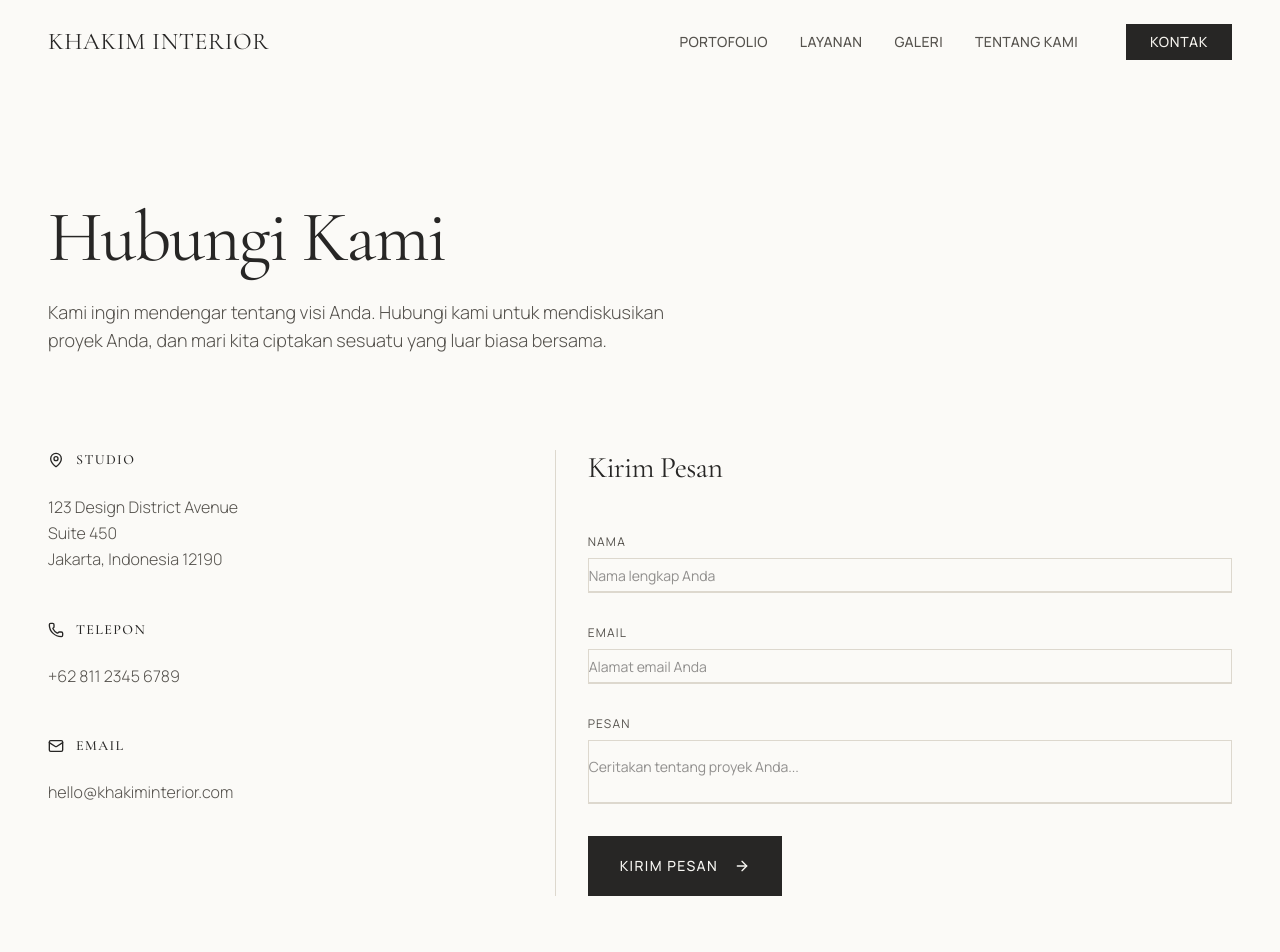
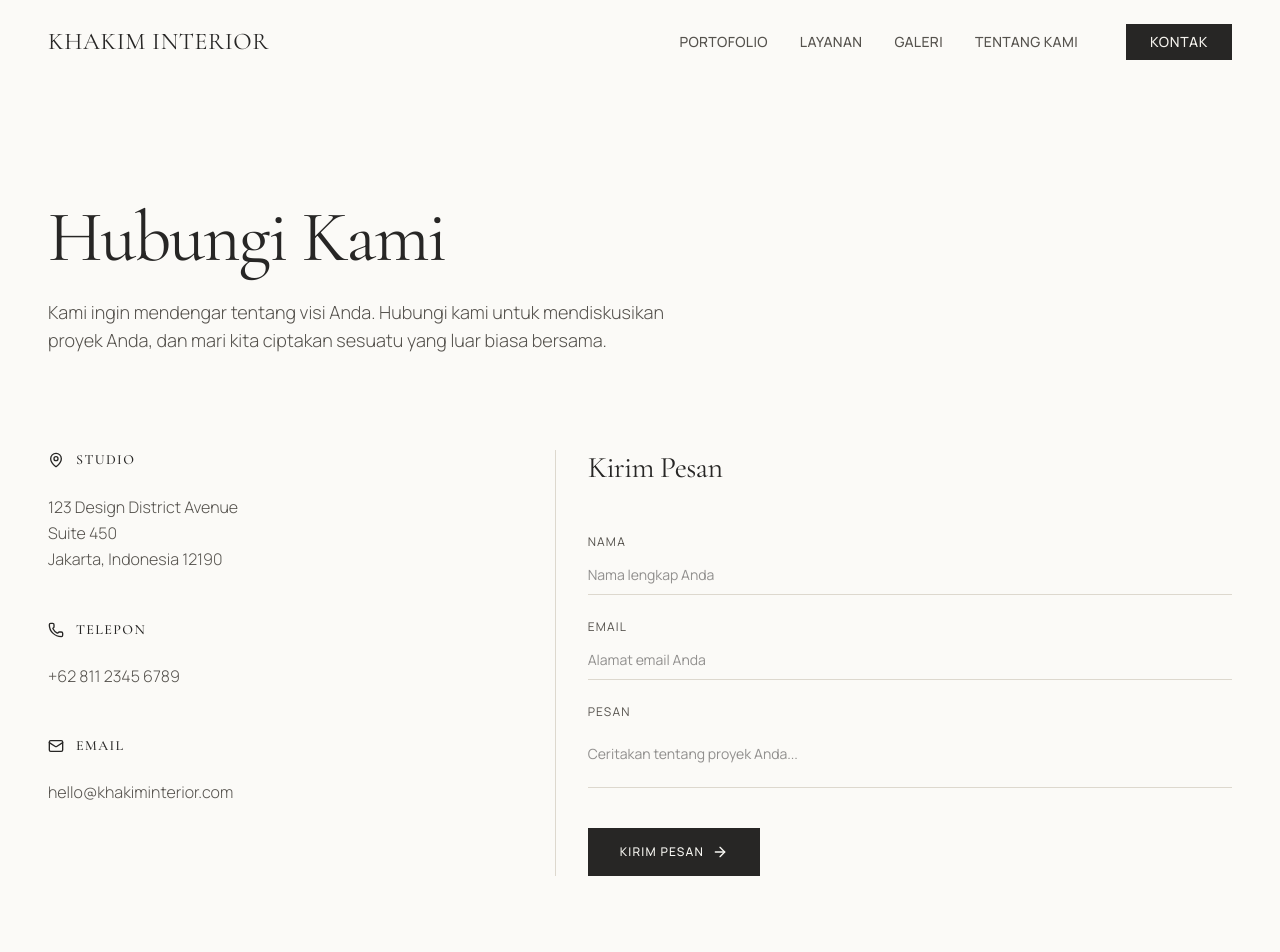
Before and after one commit to narujib/kh-interior, a Next.js app: page /contact in a window 1280 px wide. Shown: the top 952 px of the page. Built offline with nearby package versions, Linux system fonts and the light colour scheme.

Commit message:
style(contact): match form aesthetics with login form

```diff
--- a/components/forms/contact-form.tsx
+++ b/components/forms/contact-form.tsx
@@ -63,11 +63,11 @@ export function ContactForm() {
   };
 
   return (
-    <form onSubmit={handleSubmit(onSubmit)} className="space-y-8">
-      <div>
+    <form onSubmit={handleSubmit(onSubmit)} className="w-full space-y-6">
+      <div className="space-y-1">
         <label
           htmlFor="name"
-          className="text-foreground-soft mb-2 block text-xs tracking-widest uppercase"
+          className="text-foreground-soft block text-xs tracking-widest uppercase"
         >
           Nama
         </label>
@@ -75,8 +75,8 @@ export function ContactForm() {
           id="name"
           placeholder="Nama lengkap Anda"
           {...register("name")}
-          className={`focus-visible:border-foreground rounded-none border-b-2 bg-transparent px-0 py-4 focus-visible:ring-0 ${
-            errors.name ? "border-red-500" : "border-border"
+          className={`border-border focus-visible:border-foreground rounded-none border-0 border-b bg-transparent px-0 py-5 text-base transition-colors focus-visible:ring-0 ${
+            errors.name ? "border-red-500" : ""
           }`}
         />
         {errors.name && (
@@ -84,10 +84,10 @@ export function ContactForm() {
         )}
       </div>
 
-      <div>
+      <div className="space-y-1">
         <label
           htmlFor="email"
-          className="text-foreground-soft mb-2 block text-xs tracking-widest uppercase"
+          className="text-foreground-soft block text-xs tracking-widest uppercase"
         >
           Email
         </label>
@@ -96,8 +96,8 @@ export function ContactForm() {
           type="email"
           placeholder="Alamat email Anda"
           {...register("email")}
-          className={`focus-visible:border-foreground rounded-none border-b-2 bg-transparent px-0 py-4 focus-visible:ring-0 ${
-            errors.email ? "border-red-500" : "border-border"
+          className={`border-border focus-visible:border-foreground rounded-none border-0 border-b bg-transparent px-0 py-5 text-base transition-colors focus-visible:ring-0 ${
+            errors.email ? "border-red-500" : ""
           }`}
         />
         {errors.email && (
@@ -105,10 +105,10 @@ export function ContactForm() {
         )}
       </div>
 
-      <div>
+      <div className="space-y-1">
         <label
           htmlFor="message"
-          className="text-foreground-soft mb-2 block text-xs tracking-widest uppercase"
+          className="text-foreground-soft block text-xs tracking-widest uppercase"
         >
           Pesan
         </label>
@@ -117,8 +117,8 @@ export function ContactForm() {
           placeholder="Ceritakan tentang proyek Anda..."
           rows={5}
           {...register("message")}
-          className={`focus-visible:border-foreground resize-none rounded-none border-b-2 bg-transparent px-0 py-4 focus-visible:ring-0 ${
-            errors.message ? "border-red-500" : "border-border"
+          className={`border-border focus-visible:border-foreground resize-none rounded-none border-0 border-b bg-transparent px-0 py-5 text-base transition-colors focus-visible:ring-0 ${
+            errors.message ? "border-red-500" : ""
           }`}
         />
         {errors.message && (
@@ -126,15 +126,17 @@ export function ContactForm() {
         )}
       </div>
 
+      <div className="pt-4">
         <button
           type="submit"
           disabled={isSubmitting}
-        className="bg-foreground text-white-soft hover:bg-foreground/90 group inline-flex w-full items-center justify-center gap-4 px-8 py-5 text-sm font-medium tracking-widest uppercase transition-colors disabled:pointer-events-none disabled:opacity-50 sm:w-auto"
+          className="bg-foreground text-white-soft hover:bg-foreground/90 group relative flex w-full items-center justify-center overflow-hidden px-8 py-4 text-xs font-medium tracking-widest uppercase transition-all duration-300 disabled:opacity-50 sm:w-auto"
         >
+          <span className="relative z-10 flex items-center gap-2">
             {isSubmitting ? (
               <>
                 <Loader2 className="h-4 w-4 animate-spin" />
-            Mengirim...
+                <span>Mengirim...</span>
               </>
             ) : (
               <>
@@ -142,7 +144,9 @@ export function ContactForm() {
                 <ArrowRight className="h-4 w-4 transition-transform group-hover:translate-x-1" />
               </>
             )}
+          </span>
         </button>
+      </div>
     </form>
   );
 }
```
Lines whose indentation alone changed are shown as unchanged.
